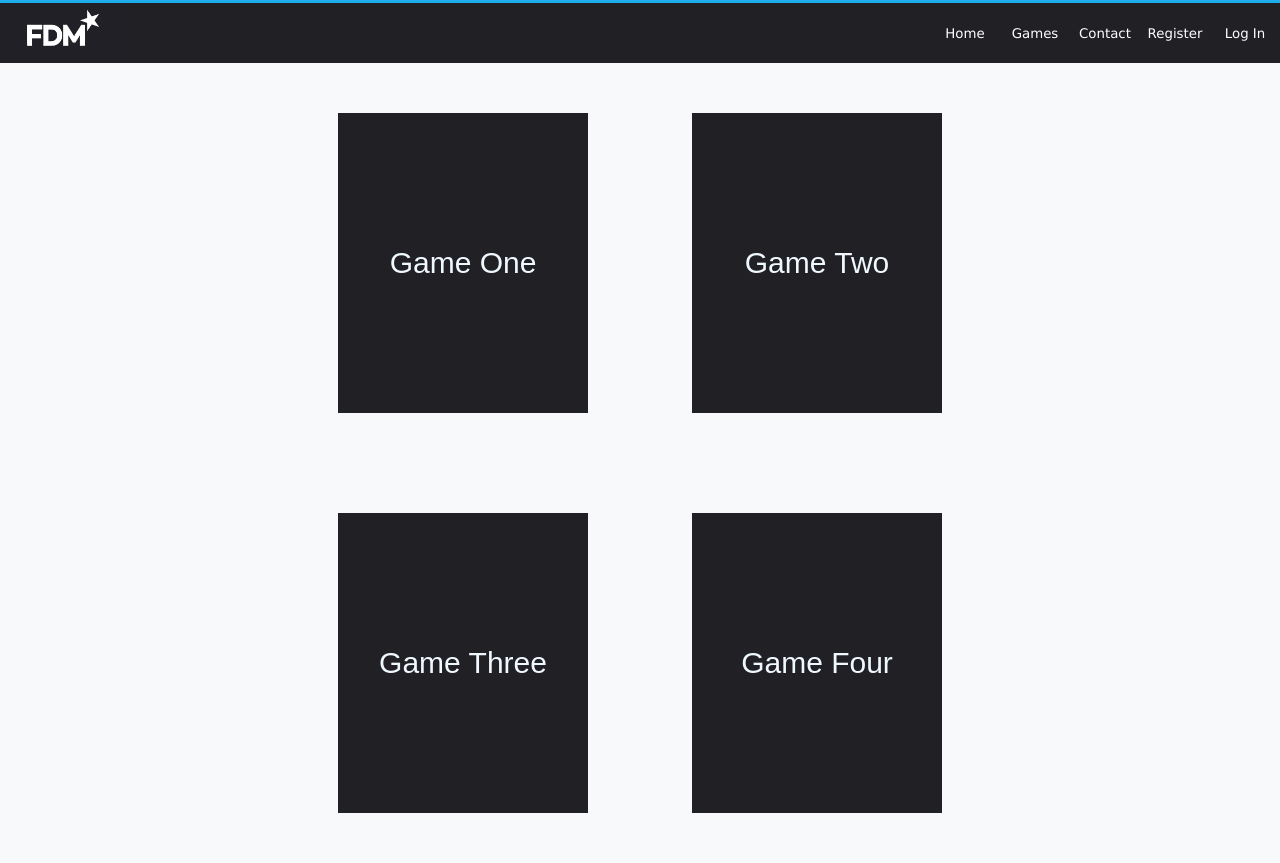
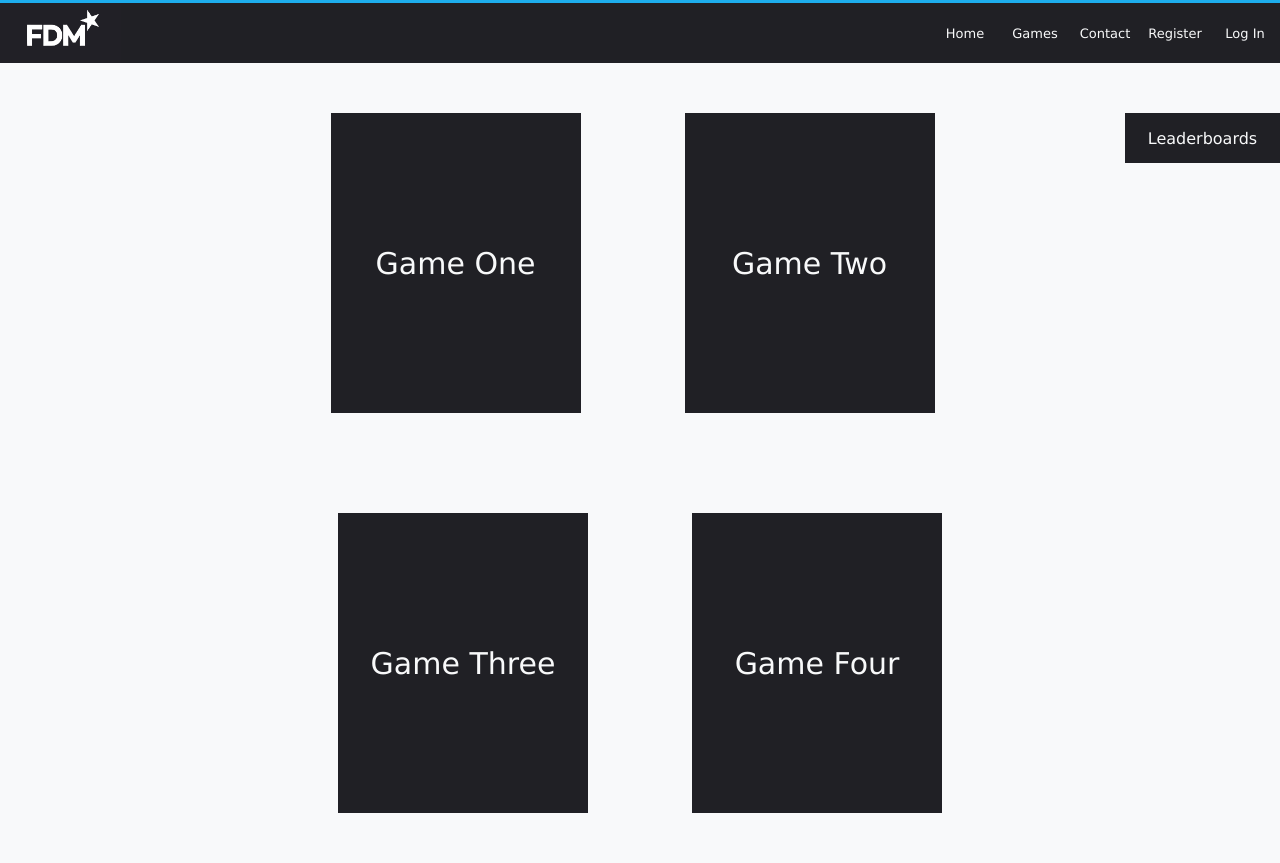
Before and after one commit to Newcastle-University-CSC2033-Group04/FDM, a Flask app: page /games in a window 1280 px wide. Run offline with Flask 2, Linux system fonts and the light colour scheme.

Commit message:
Added global CSS variables for consistency and simplicity. Added fancy transitions for loign and leaderboard buttons (wow so fancy)

```diff
--- a/static/baseStyle.css
+++ b/static/baseStyle.css
@@ -1,12 +1,19 @@
+:root {
+    --blue: #1daded;
+    --gray: #202025;
+    --white: #f8f9fa;
+    --font: Verdana;
+}
+
 body {
     margin: 0;
-    background-color: #f8f9fa;
+    background-color: var(--white);
 }
 
 header {
-    border-top: 3px solid #1daded;
+    border-top: 3px solid var(--blue);
     height: 60px;
-    background-color: #202025;
+    background-color: var(--gray);
     font-size: 0px;
     position: sticky;
     top: 0;
@@ -14,8 +21,9 @@ header {
 }
 
 .header-button {
-    font-family: verdana;
-    color: white;
+    font-family: var(--font);
+    font-size: 13px;
+    color: var(--white);
     background-color: transparent;
     position: relative;
     border: 0px;
@@ -25,6 +33,6 @@ header {
 }
 
 .header-button:hover {
-    color: #007bff;
-    background-color: aliceblue;
+    color: var(--blue);
+    background-color: var(--white);
 }
--- a/static/gameStyle.css
+++ b/static/gameStyle.css
@@ -1,11 +1,11 @@
 .game-button {
-    background-color: #202025;
+    background-color: var(--gray);
     min-height: 300px;
     min-width: 250px;
     margin: 50px 50px;
-    font: verdana;
+    font-family: var(--font);
     font-size: 30px;
-    color: aliceblue;
+    color: var(--white);
     display: inline-block;
     position: relative;
     border: 0px;
@@ -18,11 +18,34 @@
     margin: auto;
 }
 
+#leaderboards {
+    float: right;
+    margin-top: 50px;
+    width: 155px;
+    height: 50px;
+    color: var(--white);
+    border: 2px;
+    font-family: var(--font);
+    font-size: 16px;
+    display: inline-block;
+    text-align: center;
+    background-color: transparent;
+
+    background-image: linear-gradient(to right, var(--gray) 50%, var(--blue) 50%);
+    background-size: 200% 200%;
+    background-position: left;
+    transition: all 400ms ease;
+}
+
+#leaderboards:hover {
+    background-position: right;
+    color: var(--white);
+}
 
 .game-button:hover {
     height: 350px;
     width: 300px;
     margin: 25px 25px;
-    color: #1daded;
+    color: var(--blue);
     background-color: #43434B;
 }
--- a/static/homeStyle.css
+++ b/static/homeStyle.css
@@ -2,5 +2,5 @@
     color: #202025;
     text-align: center;
     font-size: 30px;
-    font-family: Verdana;
+    font-family: var(--font);
 }
--- a/templates/games.html
+++ b/templates/games.html
@@ -3,10 +3,14 @@
 {% block content %}
 <link rel="stylesheet" type="text/css" href="{{ url_for('static',filename='gameStyle.css') }}">
 
+<div>
+    <button id="leaderboards">Leaderboards</button>
+</div>
 <div id="games">
     <button class="game-button">Game One</button>
     <button class="game-button">Game Two</button>
     <button class="game-button">Game Three</button>
     <button class="game-button">Game Four</button>
 </div>
+
 {% endblock %}
```
Also changed, not shown: static/contactStyle.css (+4 -4 lines), static/loginStyle.css (+15 -8 lines).
